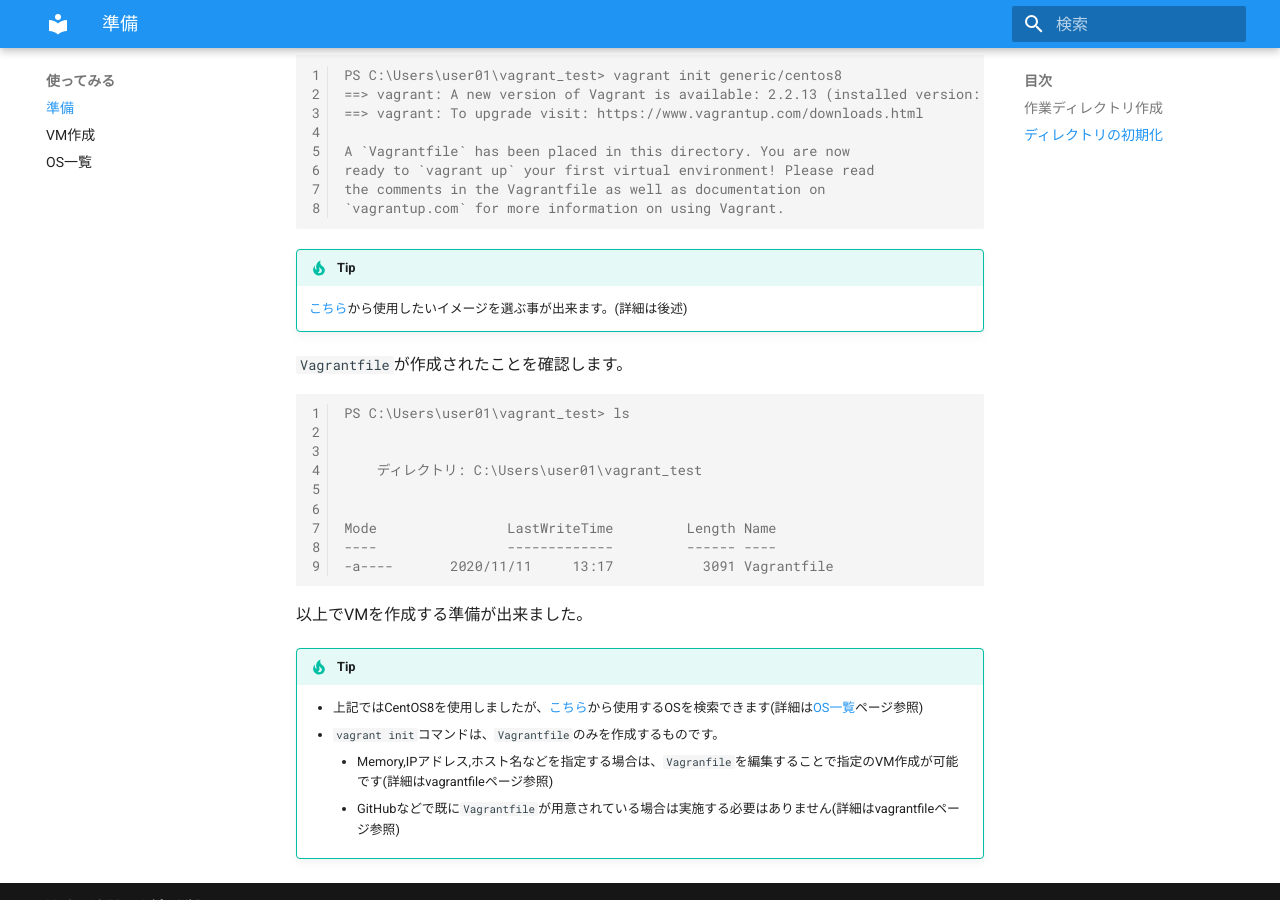
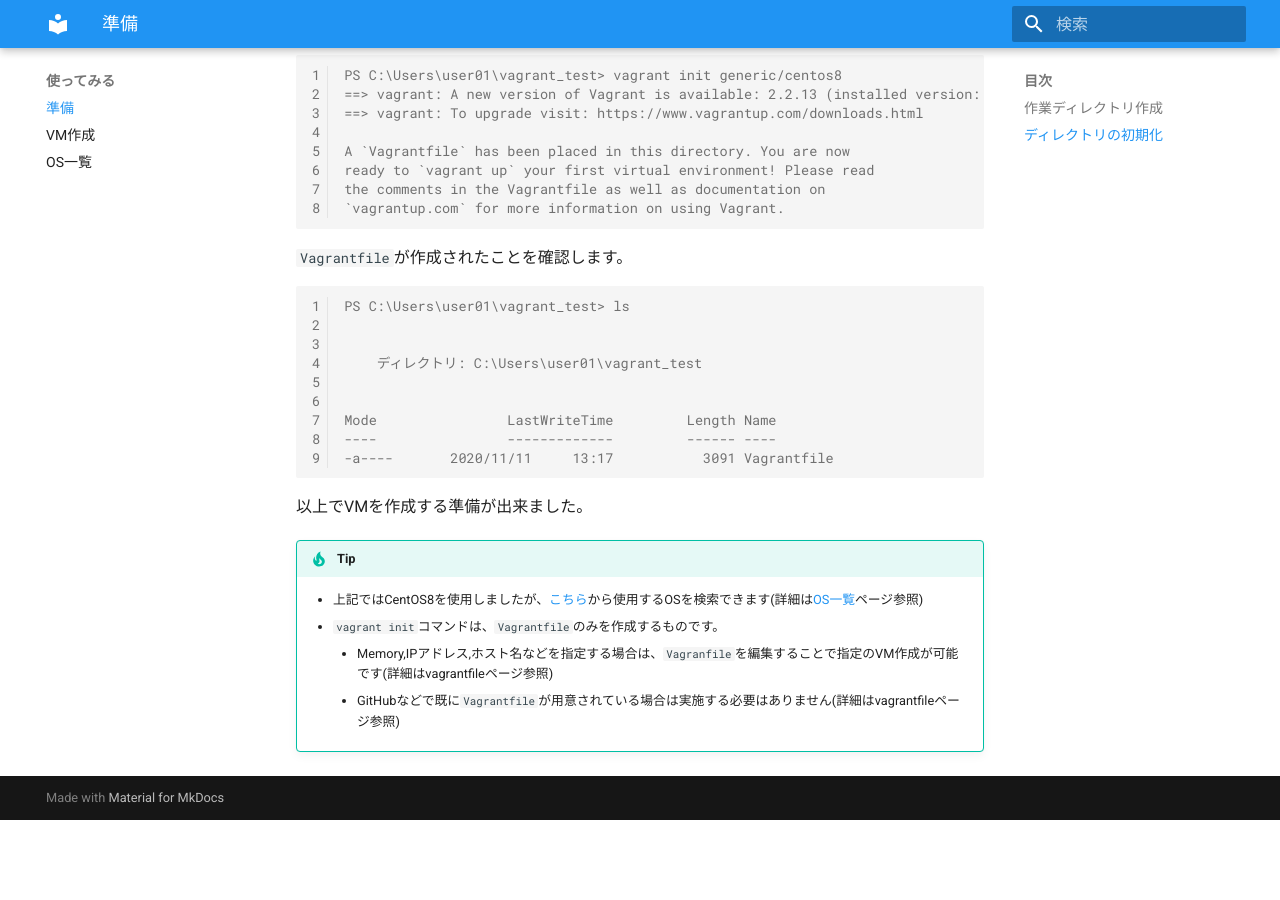
Before and after one commit to y-hosoya/vagrant-introduction, an MkDocs documentation site: the page built from docs/how_to_use/preparation.md, in a window 1280 px wide and 900 px high, scrolled down 900 px. Built offline with MkDocs 1.6.1 and Material for MkDocs 9.7.7, drawn with Linux system fonts in a browser that asks for light colours; after the commit the page ends 1720 px from its top, so only the background shows below that.

Commit message:
delete duplicated description

````diff
--- a/docs/how_to_use/preparation.md
+++ b/docs/how_to_use/preparation.md
@@ -42,9 +42,6 @@ the comments in the Vagrantfile as well as documentation on
 `vagrantup.com` for more information on using Vagrant.
 ```
 
-!!! Tip
-    [こちら](https://app.vagrantup.com/boxes/search?utf8=%E2%9C%93&sort=downloads&provider=&q=)から使用したいイメージを選ぶ事が出来ます。(詳細は後述)
-
 `Vagrantfile`が作成されたことを確認します。
 
 ```console
````
